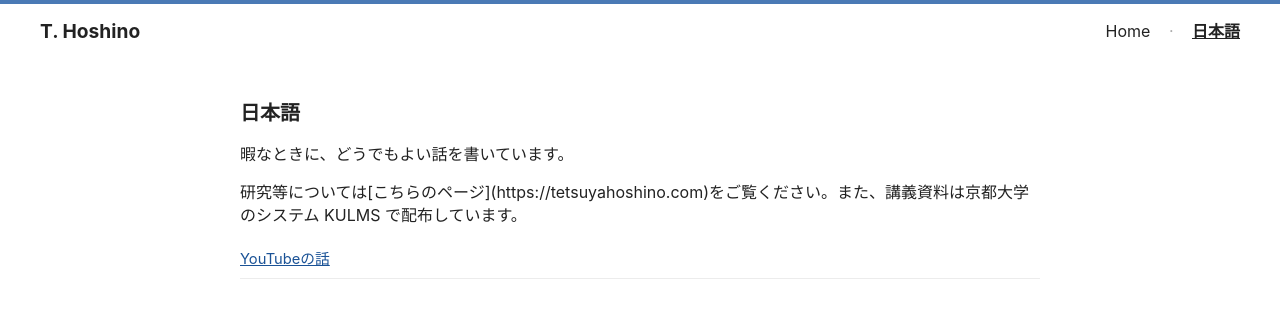
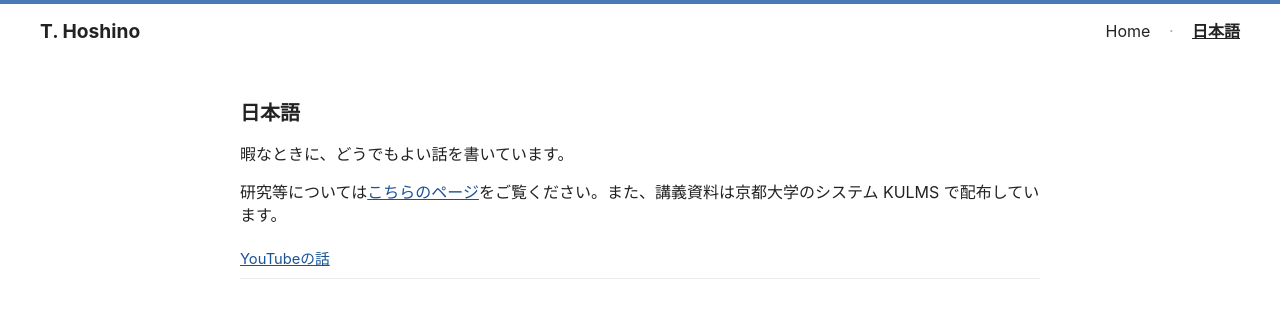
Before and after one commit to tetsuyahoshino137/tetsuyahoshino137.github.io, a Jekyll site: the page built from posts.md, in a window 1280 px wide. Shown: the top 318 px of the page. Built offline with Jekyll 4.4.1, drawn with Linux system fonts in a browser that asks for light colours; part of the change alters nothing that is shown.

Commit message:
Update posts.md

```diff
--- a/posts.md
+++ b/posts.md
@@ -7,7 +7,7 @@ permalink: /posts/
 <h2>日本語</h2>
 <p>暇なときに、どうでもよい話を書いています。</p>
 
-<p>研究等については[こちらのページ](https://tetsuyahoshino.com)をご覧ください。また、講義資料は京都大学のシステム KULMS で配布しています。</p>
+<p>研究等については<a href="https://tetsuyahoshino.com">こちらのページ</a>をご覧ください。また、講義資料は京都大学のシステム KULMS で配布しています。</p>
 
 <ul class="jp-posts">
   <li>
```
